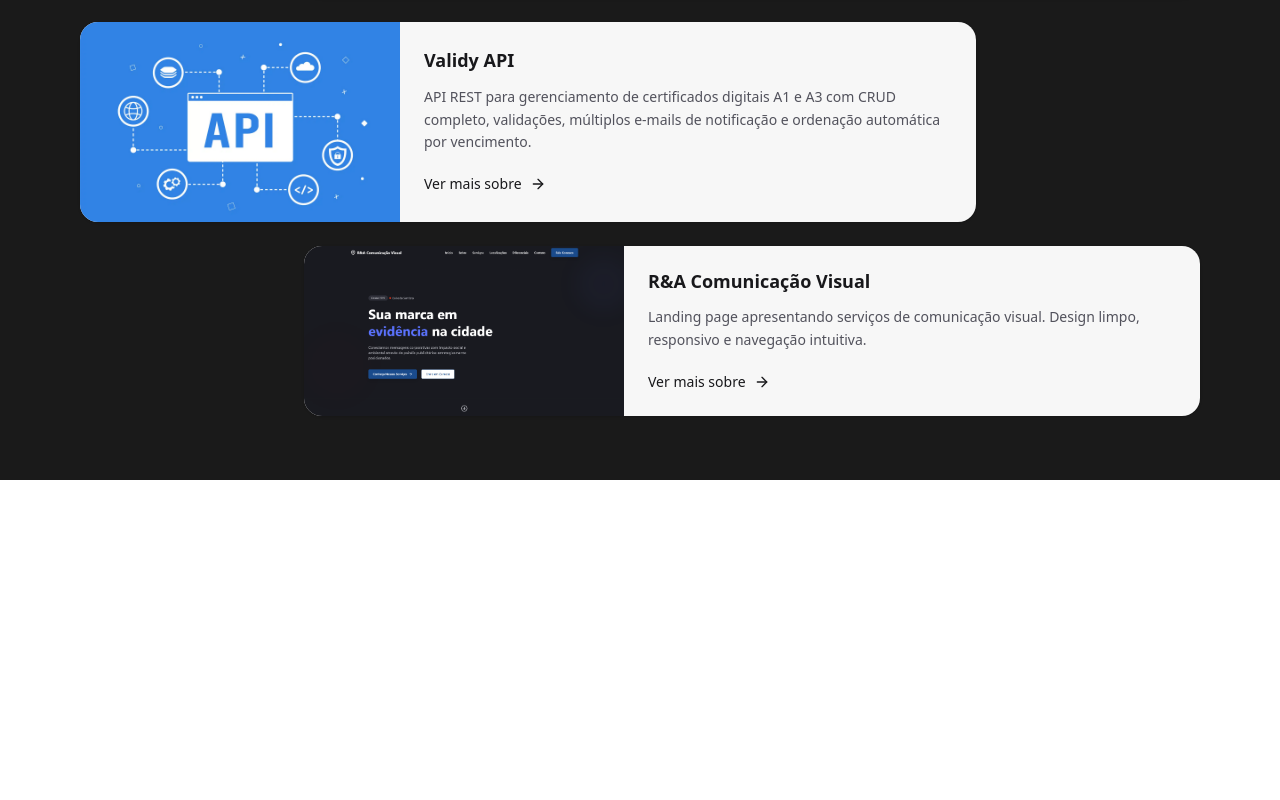
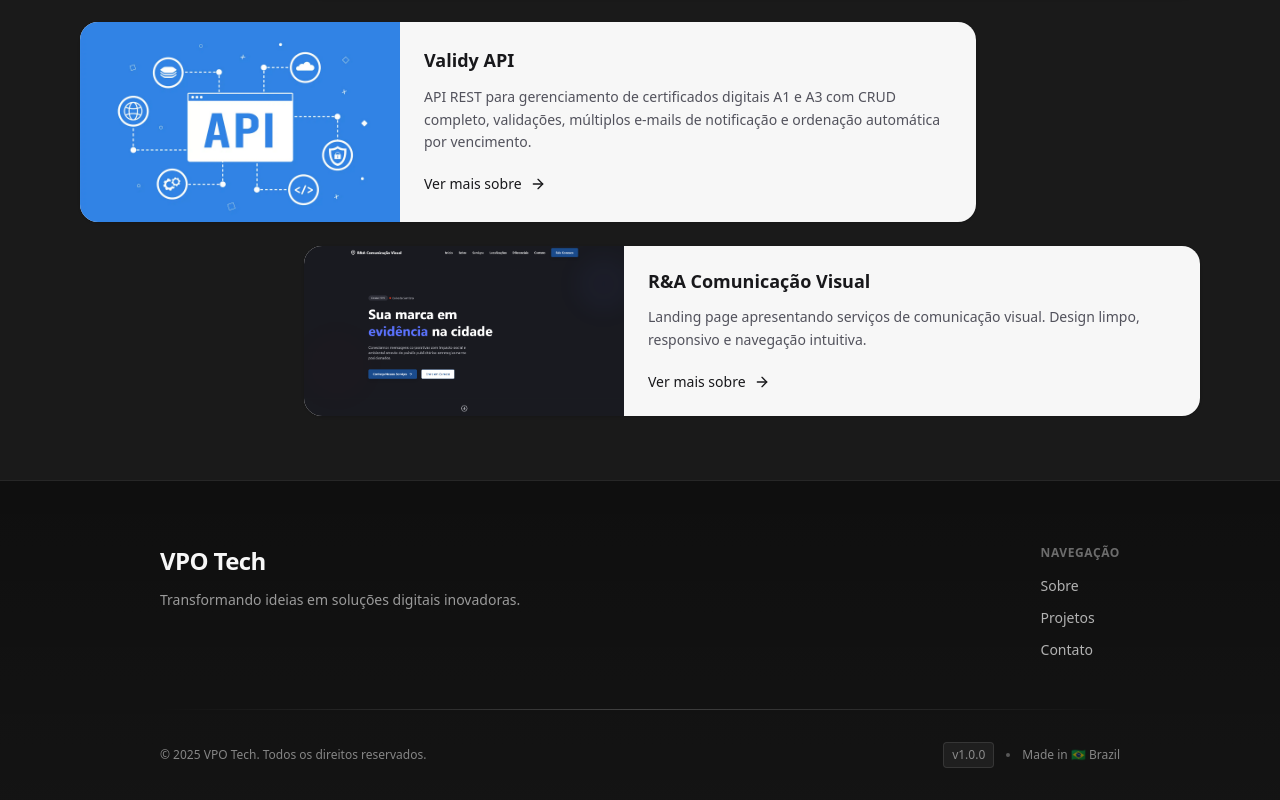
Before and after one commit to 21lucasbarros/vpotech, a React (Vite) app: page / in a window 1280 px wide. Shown: the part 1465-2265 px from the top of the page. Before the commit the page ends 1945 px from the top, so only its background shows below. Built offline with nearby package versions, Linux system fonts and the light colour scheme.

Commit message:
feat: adicionei o componente Footer com links de navegacao e informacoes de copyright.

```diff
--- a/src/app.tsx
+++ b/src/app.tsx
@@ -1,4 +1,5 @@
 import "./app.css";
+import Footer from "./components/footer";
 import Header from "./components/header";
 import Hero from "./components/hero";
 import Projects from "./components/projects";
@@ -11,6 +12,7 @@ export default function App() {
       <Hero />
       <Projects />
       <ScrollToTop />
+      <Footer />
     </main>
   );
 }
--- /dev/null
+++ b/src/components/footer.tsx
@@ -0,0 +1,63 @@
+import { scrollToElement } from "../utils/scrollToElement";
+
+export default function Footer() {
+  const currentYear = new Date().getFullYear();
+
+  const navigationLinks = [
+    { label: "Sobre", href: "#about" },
+    { label: "Projetos", href: "#services" },
+    { label: "Contato", href: "#contact" },
+  ];
+
+  return (
+    <footer className="relative bg-[#0f0f0f] border-t border-[#f7f7f7]/10 px-4 md:px-6 lg:px-40 pt-16 pb-8 overflow-hidden">
+      <div className="absolute inset-0 bg-linear-to-t from-white/2 to-transparent pointer-events-none" />
+      <div className="relative max-w-7xl mx-auto">
+        <div className="flex flex-col md:flex-row justify-between items-start gap-12 mb-12">
+          <div className="flex flex-col gap-3">
+            <h2 className="text-[#f7f7f7] text-2xl font-semibold tracking-tight">
+              VPO Tech
+            </h2>
+            <p className="text-[#f7f7f7]/60 text-sm leading-relaxed max-w-md">
+              Transformando ideias em soluções digitais inovadoras.
+            </p>
+          </div>
+
+          <nav className="flex flex-col gap-3">
+            <h3 className="text-[#f7f7f7]/40 text-xs font-semibold tracking-wider uppercase">
+              Navegação
+            </h3>
+            <ul className="flex flex-col gap-2">
+              {navigationLinks.map((link) => (
+                <li key={link.href}>
+                  <a
+                    href={link.href}
+                    className="text-[#f7f7f7]/70 hover:text-[#f7f7f7] transition-colors duration-200 text-sm"
+                    onClick={scrollToElement}
+                  >
+                    {link.label}
+                  </a>
+                </li>
+              ))}
+            </ul>
+          </nav>
+        </div>
+
+        <div className="h-px bg-linear-to-r from-transparent via-white/20 to-transparent mb-8" />
+
+        <div className="flex flex-col md:flex-row justify-between items-center gap-4">
+          <p className="text-[#f7f7f7]/50 text-xs text-center md:text-left">
+            © {currentYear} VPO Tech. Todos os direitos reservados.
+          </p>
+          <div className="text-[#f7f7f7]/50 text-xs flex items-center gap-3">
+            <span className="px-2 py-1 rounded bg-[#f7f7f7]/5 border border-[#f7f7f7]/10">
+              v1.0.0
+            </span>
+            <span className="w-1 h-1 bg-[#f7f7f7]/30 rounded-full" />
+            <span>Made in 🇧🇷 Brazil</span>
+          </div>
+        </div>
+      </div>
+    </footer>
+  );
+}
```
